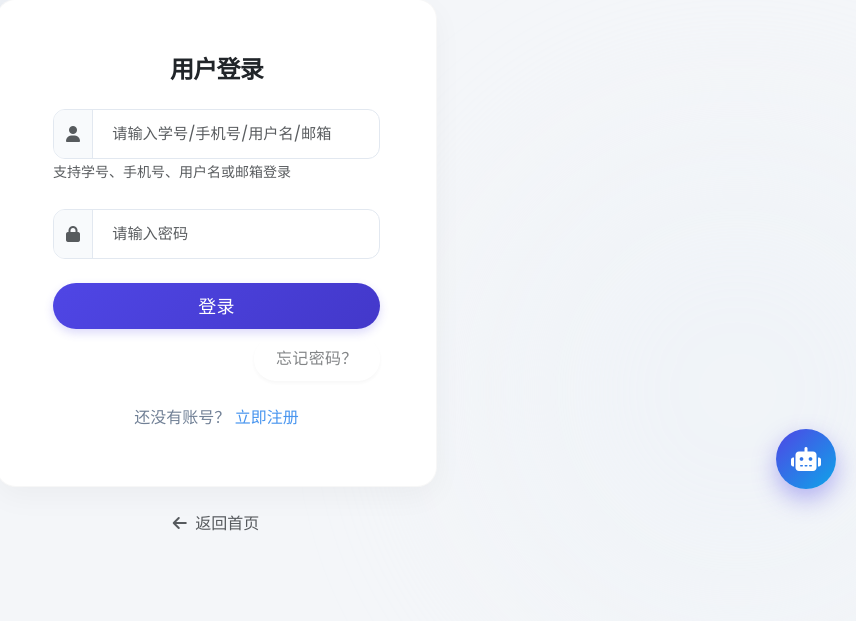
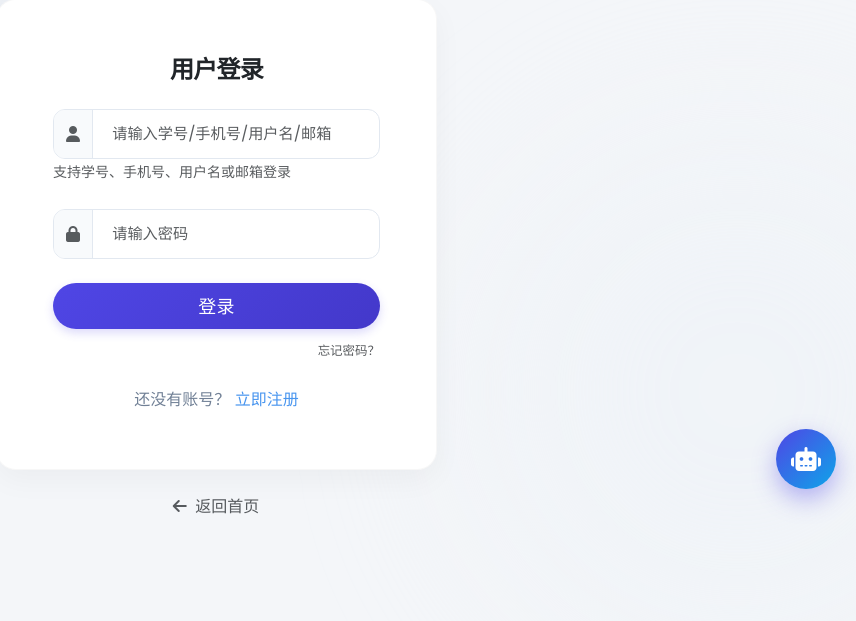
Before and after one commit to Stuart-0728/reg, a Flask app: page /auth/login in a window 1280 px wide. Shown: the part 291-912 px from the top of the page, without its empty margins (424-1280 px from the left). Run offline with Flask 3, Linux system fonts and the light colour scheme; data that the repository does not hold is empty; some libraries are stand-ins or nearby versions.

Commit message:
style(login): use plain small text for forgot-password entry

```diff
--- a/src/templates/auth/login.html
+++ b/src/templates/auth/login.html
@@ -58,9 +58,7 @@
                             {{ form.submit(class="btn btn-primary btn-lg login-btn", data_loading_text="正在登录...") }}
                         </div>
                         <div class="text-end mt-2">
-                            <button type="button" class="btn btn-link text-muted text-decoration-none p-0 small opacity-75" data-bs-toggle="modal" data-bs-target="#forgotPasswordModal">
-                                忘记密码？
-                            </button>
+                            <span class="small text-muted" style="font-size: 0.78rem; cursor: pointer;" data-bs-toggle="modal" data-bs-target="#forgotPasswordModal">忘记密码？</span>
                         </div>
                     </form>
 
```
